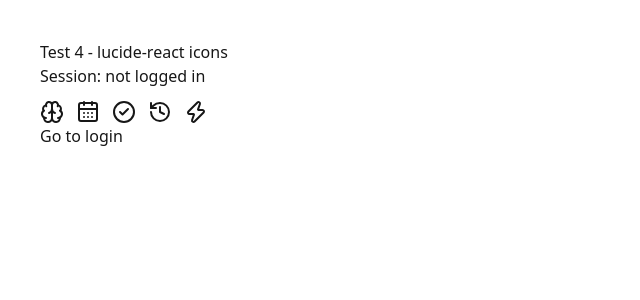
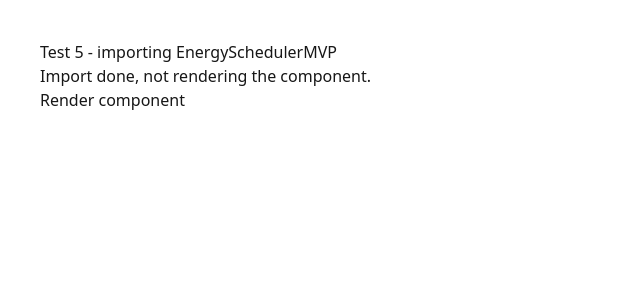
Before and after one commit to gabrielatassia24-web/Energy-planner, a Next.js app: page / in a window 1280 px wide. Shown: the top 300 px of the page, without its empty margins (0-640 px from the left). Built offline with nearby package versions, Linux system fonts and the light colour scheme; no server answers.

Commit message:
Diagnostic test 5: import EnergySchedulerMVP

```diff
--- a/app/page.tsx
+++ b/app/page.tsx
@@ -1,28 +1,21 @@
 "use client";
 
 import { useEffect, useState } from "react";
-import { supabase } from "./lib/supabase";
-import { Brain, CalendarDays, CheckCircle2, History, Zap } from "lucide-react";
+import EnergySchedulerMVP from "./EnergySchedulerMVP";
 
 export default function Page() {
-  const [status, setStatus] = useState("checking...");
-  useEffect(() => {
-    supabase.auth.getSession().then(({ data }) => {
-      setStatus(data.session ? "logged in" : "not logged in");
-    });
-  }, []);
-  return (
-    <div style={{ padding: 40, fontFamily: "system-ui" }}>
-      <h1>Test 4 - lucide-react icons</h1>
-      <p>Session: {status}</p>
-      <div style={{ display: "flex", gap: 12, marginTop: 12 }}>
-        <Brain />
-        <CalendarDays />
-        <CheckCircle2 />
-        <History />
-        <Zap />
+  const [show, setShow] = useState(false);
+  useEffect(() => { /* import happened */ }, []);
+
+  if (!show) {
+    return (
+      <div style={{ padding: 40, fontFamily: "system-ui" }}>
+        <h1>Test 5 - importing EnergySchedulerMVP</h1>
+        <p>Import done, not rendering the component.</p>
+        <button onClick={() => setShow(true)}>Render component</button>
       </div>
-      <p><a href="/login">Go to login</a></p>
-    </div>
-  );
+    );
+  }
+
+  return <EnergySchedulerMVP />;
 }
```
